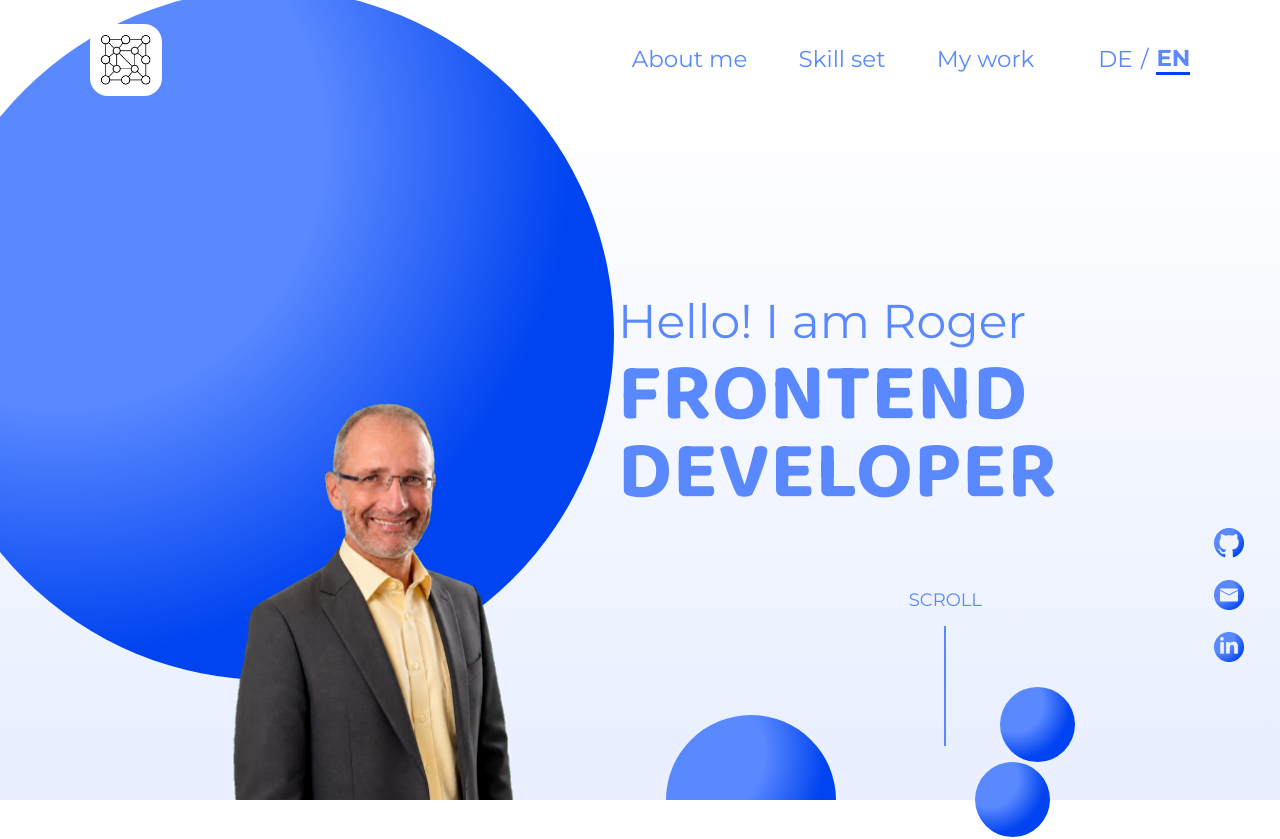
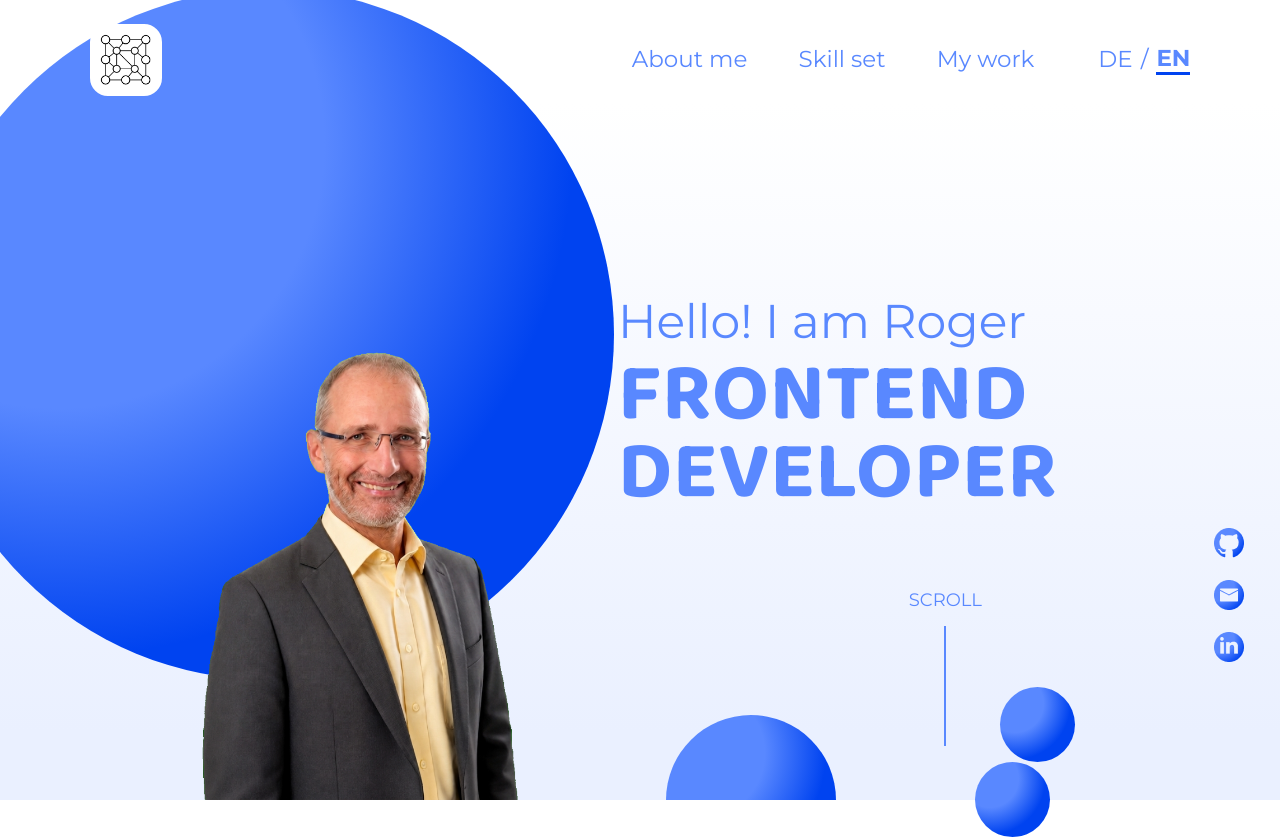
Before and after one commit to rogerfriebus/portfolio, an Angular app: page / in a window 1280 px wide. Shown: the top 839 px of the page. Built offline with nearby package versions, Linux system fonts and the light colour scheme.

Commit message:
Veröffentlichung

```diff
--- a/angular.json
+++ b/angular.json
@@ -73,8 +73,8 @@
                 },
                 {
                   "type": "anyComponentStyle",
-                  "maximumWarning": "4kB",
-                  "maximumError": "8kB"
+                  "maximumWarning": "20kB",
+                  "maximumError": "30kB"
                 }
               ],
               "outputHashing": "all"
--- a/src/app/layout/header/header.component.scss
+++ b/src/app/layout/header/header.component.scss
@@ -139,7 +139,7 @@
     grid-template-columns: auto auto;
     justify-content: space-between;
     padding: 32px 25px;
-    backdrop-filter: blur(24px);
+    background: transparent;
   }
 
   .header__logo {
--- a/src/app/pages/home/home.component.scss
+++ b/src/app/pages/home/home.component.scss
@@ -37,9 +37,9 @@ main {
 .hero__portrait {
   position: absolute;
   z-index: 2;
-  left: clamp(72px, 7vw, 140px);
+  left: clamp(20px, 4vw, 80px);
   bottom: 0;
-  width: clamp(380px, 31vw, 560px);
+  width: clamp(430px, 35vw, 640px);
   height: auto;
   object-fit: contain;
   object-position: center bottom;
```
Also changed, not shown: 1 other file (tests, documents, lock files or other folders).
